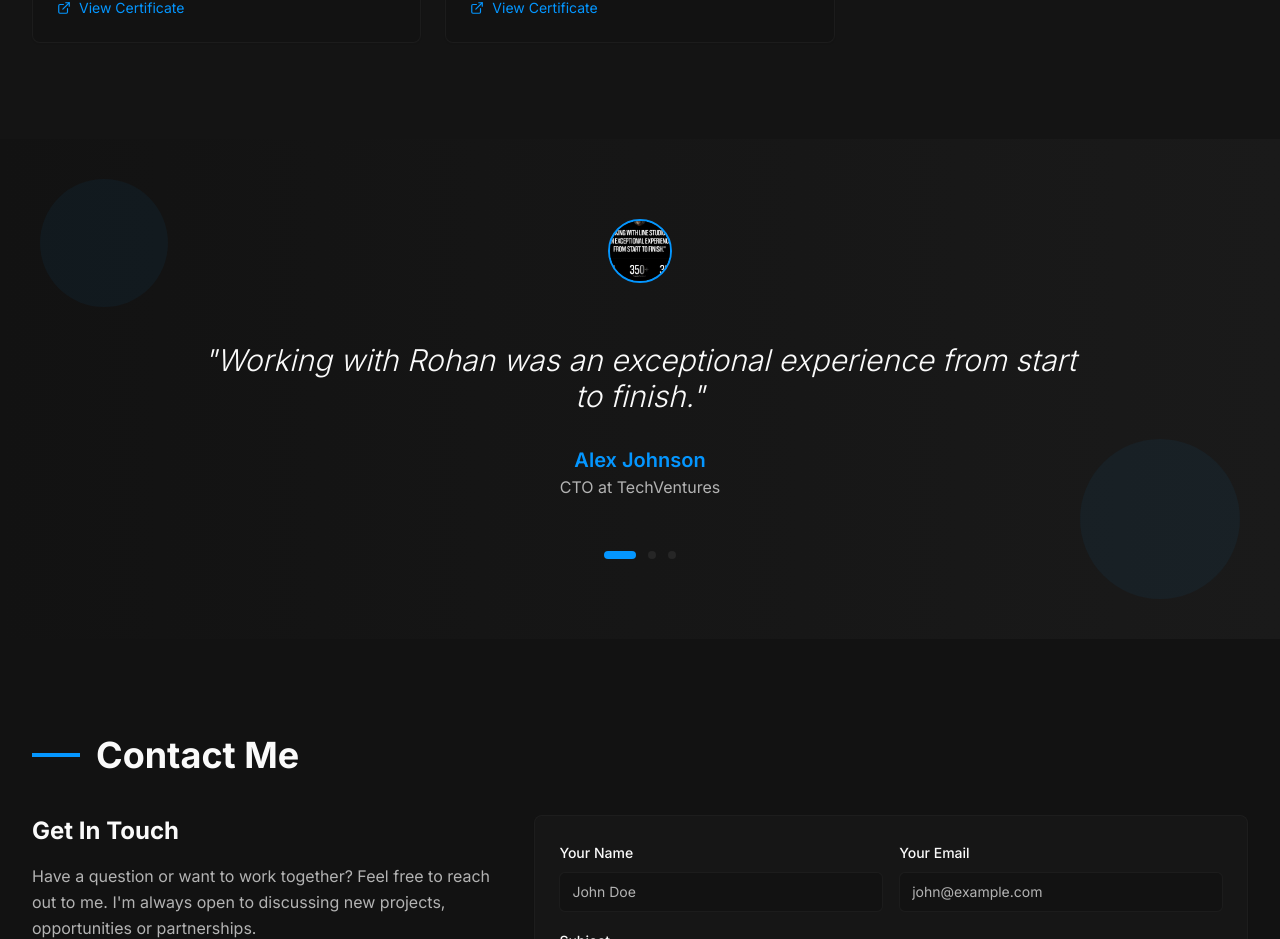
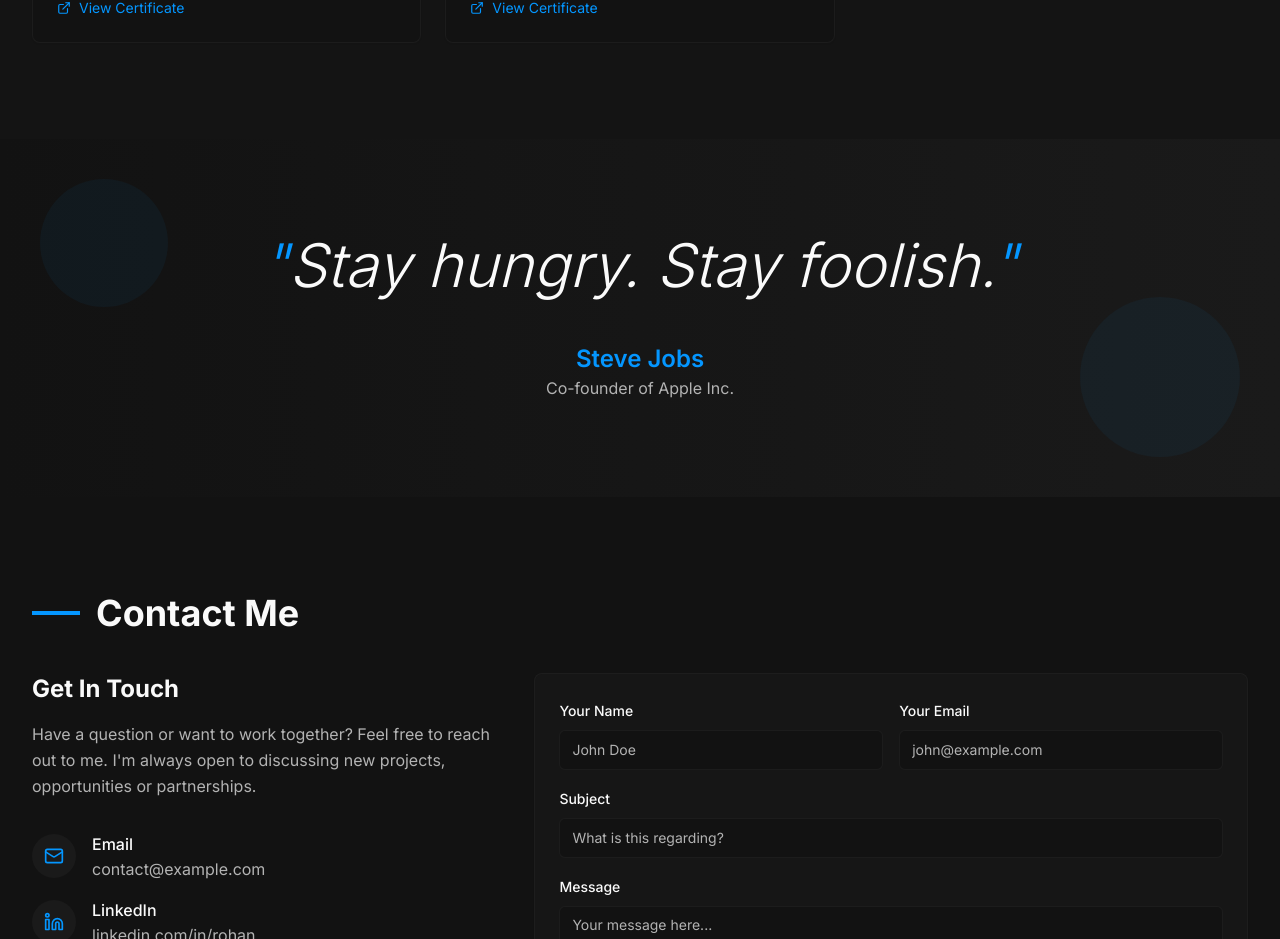
Before and after one commit to RiteshPatil06/riteshpatil---portfolio, a React (Vite) app: page / in a window 1280 px wide. Shown: the part 5453-6392 px from the top of the page. Built offline with nearby package versions, Linux system fonts and the light colour scheme.

Commit message:
Replace testimonial with Steve Jobs quote
Replaced the testimonial section with a Steve Jobs quote, displayed in large typography.

```diff
--- a/src/components/Quote.tsx
+++ b/src/components/Quote.tsx
@@ -2,36 +2,18 @@
 import { useEffect, useState } from "react";
 
 const Quote = () => {
-  const quotes = [
-    {
-      text: "Working with Rohan was an exceptional experience from start to finish.",
-      author: "Alex Johnson",
-      position: "CTO at TechVentures"
-    },
-    {
-      text: "Rohan's expertise in ML and DevOps completely transformed our workflow efficiency.",
-      author: "Sarah Chen",
-      position: "Lead Data Scientist at DataFusion"
-    },
-    {
-      text: "A brilliant engineer who delivers excellence in every project.",
-      author: "Michael Rodriguez",
-      position: "VP Engineering at AIScale"
-    }
-  ];
-
-  const [currentQuote, setCurrentQuote] = useState(0);
+  const [opacity, setOpacity] = useState(0);
 
   useEffect(() => {
-    const interval = setInterval(() => {
-      setCurrentQuote((prev) => (prev + 1) % quotes.length);
-    }, 8000);
+    const timer = setTimeout(() => {
+      setOpacity(1);
+    }, 500);
 
-    return () => clearInterval(interval);
-  }, [quotes.length]);
+    return () => clearTimeout(timer);
+  }, []);
 
   return (
-    <section className="py-20 bg-gradient-to-r from-dark to-dark-accent relative overflow-hidden">
+    <section className="py-24 bg-gradient-to-r from-dark to-dark-accent relative overflow-hidden animated-element">
       {/* Decorative elements */}
       <div className="absolute top-0 left-0 w-full h-full">
         <div className="absolute top-10 left-10 w-32 h-32 rounded-full bg-highlight/5"></div>
@@ -40,35 +22,21 @@ const Quote = () => {
       </div>
 
       <div className="container-custom relative z-10">
-        <div className="max-w-4xl mx-auto text-center">
-          <div className="mb-12 flex justify-center">
-            <div className="h-16 w-16 rounded-full overflow-hidden border-2 border-highlight">
-              <img src="/lovable-uploads/c62d7dda-2569-4a81-a65a-c0d2b2a4070e.png" alt="Avatar" className="w-full h-full object-cover" />
-            </div>
+        <div
+          className="max-w-5xl mx-auto text-center transition-opacity duration-1000"
+          style={{ opacity }}
+        >
+          <div className="mb-10">
+            <p className="text-3xl md:text-4xl lg:text-5xl xl:text-6xl font-light leading-tight transition-opacity duration-500 italic">
+              <span className="text-highlight">"</span>
+              <span>Stay hungry. Stay foolish.</span>
+              <span className="text-highlight">"</span>
+            </p>
           </div>
 
-          <div className="min-h-[180px] flex flex-col justify-center">
-            <p className="text-2xl md:text-3xl font-light italic mb-8 transition-opacity duration-500">
-              "{quotes[currentQuote].text}"
-            </p>
-
-            <div>
-              <p className="text-xl font-semibold text-highlight">{quotes[currentQuote].author}</p>
-              <p className="text-muted-foreground">{quotes[currentQuote].position}</p>
-            </div>
-          </div>
-
-          <div className="flex justify-center gap-3 mt-10">
-            {quotes.map((_, index) => (
-              <button
-                key={index}
-                onClick={() => setCurrentQuote(index)}
-                className={`h-2 rounded-full transition-all ${
-                  currentQuote === index ? "w-8 bg-highlight" : "w-2 bg-muted"
-                }`}
-                aria-label={`View quote ${index + 1}`}
-              ></button>
-            ))}
+          <div className="mt-12">
+            <p className="text-xl md:text-2xl font-semibold text-highlight">Steve Jobs</p>
+            <p className="text-muted-foreground">Co-founder of Apple Inc.</p>
           </div>
         </div>
       </div>
```
